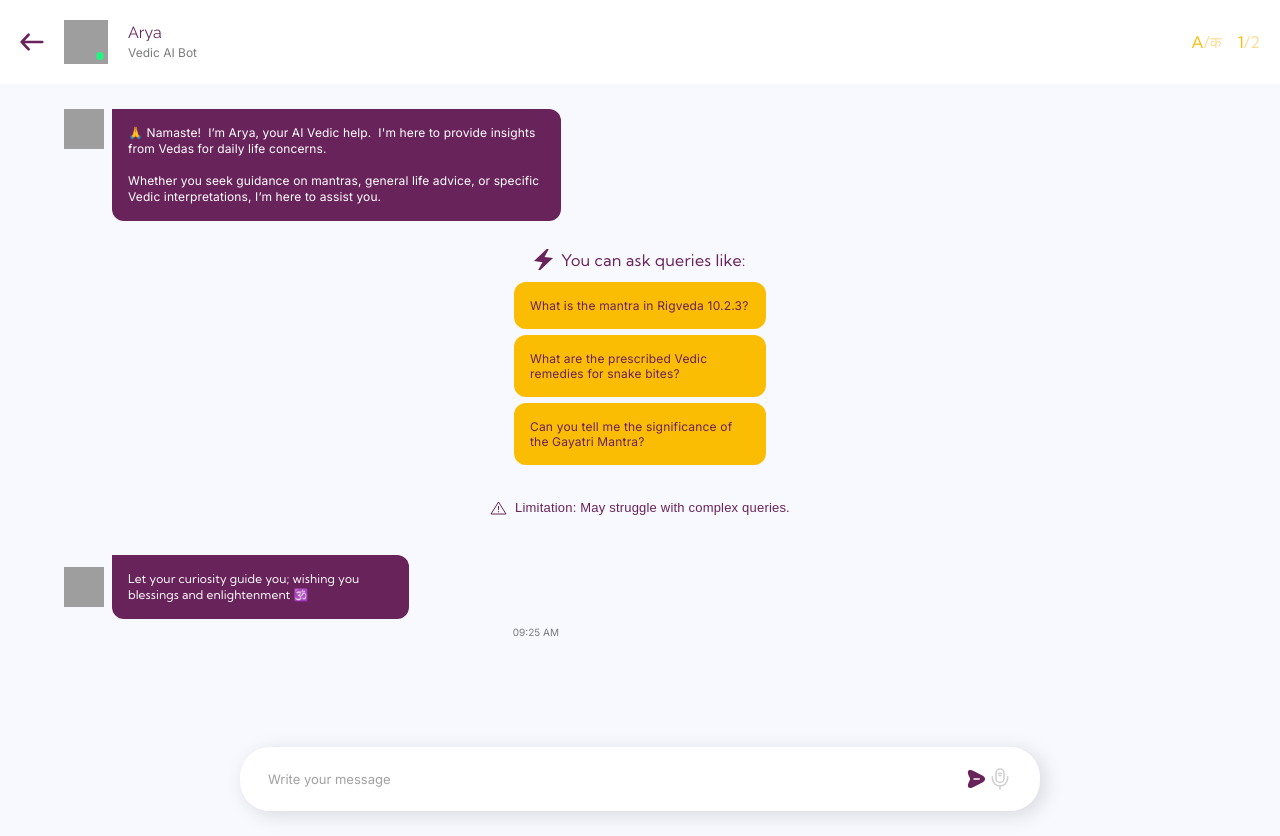
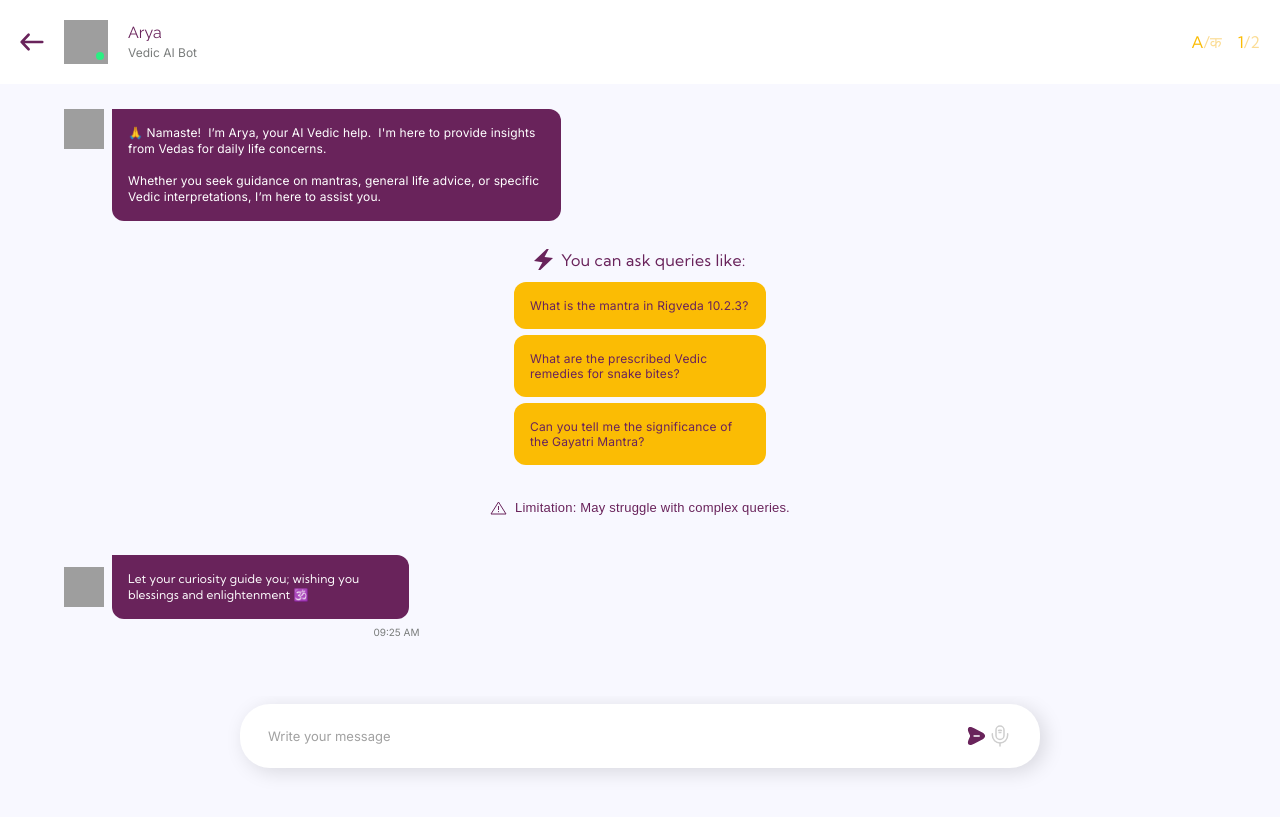
Before and after one commit to thakurprathya/MokxTaskApp, a Next.js app: page /chatroom in a window 1280 px wide. Built offline with nearby package versions, Linux system fonts and the light colour scheme; grey boxes are pictures that could not be loaded; a web font is replaced by a local one.

Commit message:
fixed ui bugs...

```diff
--- a/app/chatroom/page.js
+++ b/app/chatroom/page.js
@@ -39,7 +39,7 @@ const ChatRoom = () =>{
 
             {/* Main Section - page 1*/}
             {page===1 ?
-                <div className="mt-[25px] flex flex-col items-center w-[90%]">
+                <div className="mt-[25px] flex flex-col items-center w-[90%] mb-[180px]">
                     <div className="self-start flex items-start gap-2">
                         <img src="/avatar.svg" alt="avatar" className="w-[40px] h-[40px]"/>
                         <p className={`p-4 max-w-[80%] md:max-w-[60%] rounded-xl rounded-tl-none bg-[#69235B] text-white text-xs not-italic font-normal leading-4 tracking-[0.12px] font-inter`}>
@@ -59,19 +59,19 @@ const ChatRoom = () =>{
                         <img src="/warning.svg" alt="warning" />
                         Limitation: May struggle with complex queries.
                     </p>
-                    <div className="self-start mt-[40px] flex flex-col items-end">
+                    <div className="self-start mt-[40px] flex flex-col items-center">
                         <div className="flex items-center gap-2">
                             <img src="/avatar.svg" alt="avatar" className="w-[40px] h-[40px]"/>
                             <p className={`p-4 max-w-[80%] md:max-w-[60%] rounded-xl rounded-tl-none bg-[#69235B] text-white text-xs not-italic font-normal leading-4 tracking-[0.12px]`}>Let your curiosity guide you; wishing you blessings and enlightenment 🕉️</p>
                         </div>
-                        <p className="self-end mt-[8px] font-inter text-[#797C7B] text-right text-[10px] not-italic font-thin leading-[10px]">09:25 AM</p>
+                        <p className="self-end md:self-auto md:ml-[170px] mt-[8px] font-inter text-[#797C7B] text-right text-[10px] not-italic font-thin leading-[10px]">09:25 AM</p>
                     </div>
                 </div>
             : "" }
 
             {/* Main Section - page 2*/}
             {page===2 ?
-                <div className="mt-[25px] flex flex-col items-center w-[90%]">
+                <div className="mt-[25px] flex flex-col items-center w-[90%] mb-[180px]">
                     <p className="font-raleway text-[#69235B] text-right text-xs not-italic font-medium leading-3">Today</p>
                     <p className="self-end mt-[25px] p-4 bg-[#FBBC04] rounded-xl rounded-tr-none font-inter text-white text-right text-xs not-italic font-normal leading-3 tracking-[0.12px]">Hello! How are you?</p>
                     <p className="self-end mt-[8px] font-inter text-[#797C7B] text-right text-[10px] not-italic font-thin leading-[10px]">09:25 AM</p>
@@ -102,10 +102,12 @@ const ChatRoom = () =>{
             : "" }
 
             {/* Input Section */}
-            <div className="w-[90%] md:w-[70%] max-w-[800px] mt-[110px] mb-[25px] flex items-center bg-white rounded-[30px] p-4 px-7 shadow-[5px_4px_20px_0px_rgba(0,0,0,0.13)]">
-                <input type="text" className="w-[95%] focus:outline-none pr-4 py-2 font-inter text-black placeholder:text-[#A1A1A1] text-[13px] not-italic font-normal leading-[normal] " placeholder="Write your message"/>
-                <img src="/send.svg" alt="send" className="cursor-pointer" />
-                <img src="/microphone.svg" alt="mic" className="cursor-pointer" />
+            <div className="w-full fixed bottom-0 bg-[#F8F8FF] pb-8 pt-2">
+                <div className="mx-auto w-[90%] md:w-[70%] max-w-[800px] flex items-center bg-white rounded-[30px] p-4 px-7 shadow-[5px_4px_20px_0px_rgba(0,0,0,0.13)]">
+                    <input type="text" className="w-[95%] focus:outline-none pr-4 py-2 font-inter text-black placeholder:text-[#A1A1A1] text-[13px] not-italic font-normal leading-[normal] " placeholder="Write your message"/>
+                    <img src="/send.svg" alt="send" className="cursor-pointer" />
+                    <img src="/microphone.svg" alt="mic" className="cursor-pointer" />
+                </div>
             </div>
 
         </div>
--- a/app/signup/page.js
+++ b/app/signup/page.js
@@ -31,8 +31,8 @@ const SignUp = () =>{
             {/* Header */}
             <img onClick={()=>router.back()} src="/backArrow.svg" alt="arrow" className="cursor-pointer self-start mt-5 ml-5 w-[24px]" />
             <img src="logo.svg" alt="logo" className="w-[72px]" />
-            <div className="mt-[12px] relative w-[165px]">
-                <p className="z-20 relative font-kumbh text-[#69235B] text-lg not-italic font-bold">Sign up with Email</p>
+            <div className="mt-[12px] flex flex-col relative w-[12.15%]">
+                <p className="z-20 font-kumbh text-[#69235B] text-lg not-italic font-bold">Sign up with Email</p>
                 <div className="z-0 absolute bottom-[3.5px] -right-2 w-[56px] h-[8px] bg-[#ffc746]"></div>
             </div>
 
```
Also changed, not shown: 1 other file (tests, documents, lock files or other folders).
